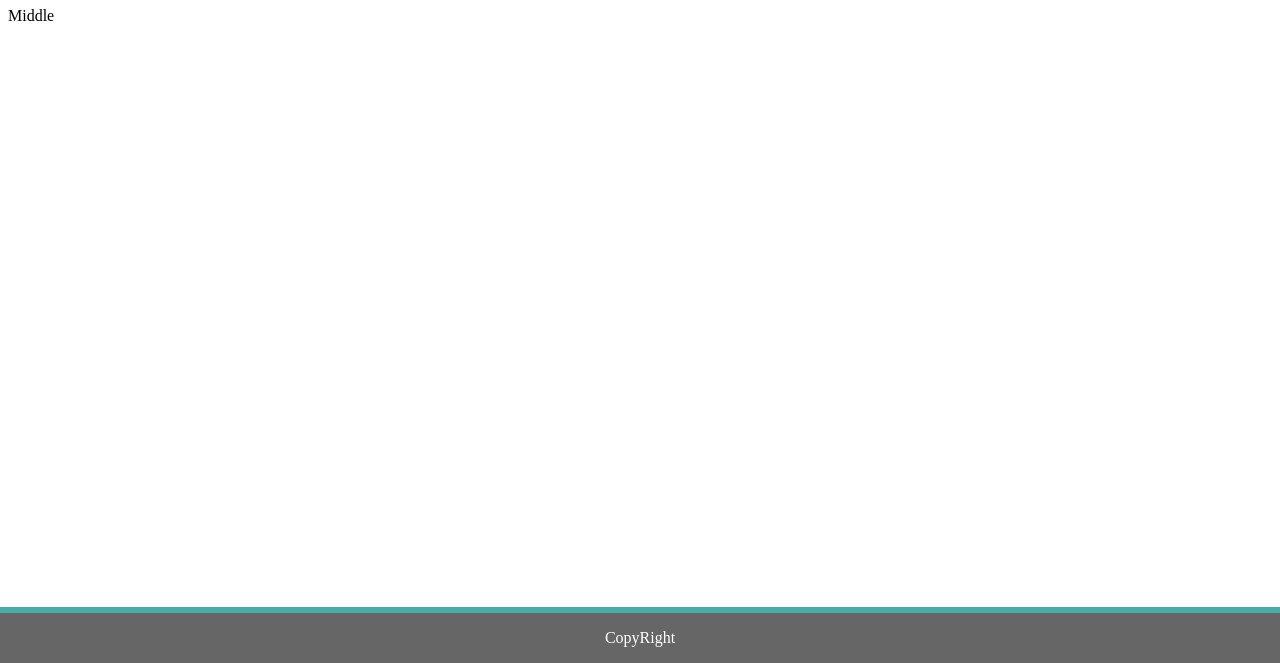
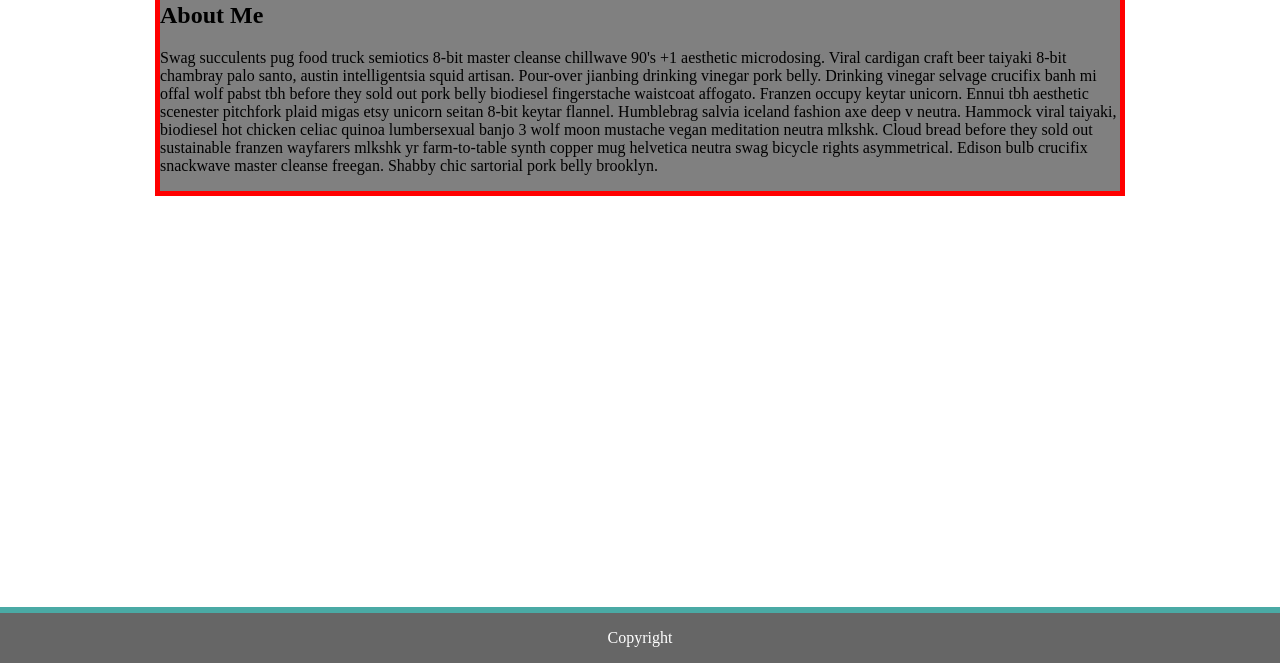
Before and after one commit to marcuswhitmore/Basic-Portfolio, a plain HTML site: page index.html in a window 1280 px wide. Shown: the part 137-800 px from the top of the page. Drawn offline with Linux system fonts and the light colour scheme.

Commit message:
layout changes

```diff
--- a/assets/css/style.css
+++ b/assets/css/style.css
@@ -22,8 +22,12 @@ head {
   }
 
 .middle {
-  justify-content: center;
-  font-display: bold;
+  background-color: gray;
+  width: 960px;
+  border: 5px solid red;
+  margin-left: auto;
+  margin-right: auto;
+  margin-top: 50px;
 }
 
 .footer {
--- a/index.html
+++ b/index.html
@@ -9,7 +9,7 @@
     <link rel="stylesheet" href="assets/css/style.css">
 
     <title>
-        My Portfolio
+        Marcus Whitmore
     </title>
   </head>
 
@@ -21,13 +21,16 @@
   <body>
 
 
-        <h1>Hello, world!</h1>
+
     <div class="middle">
-        <p>Middle</p>
+        <h2>About Me</h2>
+        <p>Swag succulents pug food truck semiotics 8-bit master cleanse chillwave 90's +1 aesthetic microdosing. Viral cardigan craft beer taiyaki 8-bit chambray palo santo, austin intelligentsia squid artisan. Pour-over jianbing drinking vinegar pork belly. Drinking vinegar selvage crucifix banh mi offal wolf pabst tbh before they sold out pork belly biodiesel fingerstache waistcoat affogato. Franzen occupy keytar unicorn. Ennui tbh aesthetic scenester pitchfork plaid migas etsy unicorn seitan 8-bit keytar flannel.
+
+            Humblebrag salvia iceland fashion axe deep v neutra. Hammock viral taiyaki, biodiesel hot chicken celiac quinoa lumbersexual banjo 3 wolf moon mustache vegan meditation neutra mlkshk. Cloud bread before they sold out sustainable franzen wayfarers mlkshk yr farm-to-table synth copper mug helvetica neutra swag bicycle rights asymmetrical. Edison bulb crucifix snackwave master cleanse freegan. Shabby chic sartorial pork belly brooklyn.</p>
     </div>
   </body>
 
   <div class="footer">
-        <p>CopyRight</p>
+        <p>Copyright </p>
       </div>
 </html>
```
